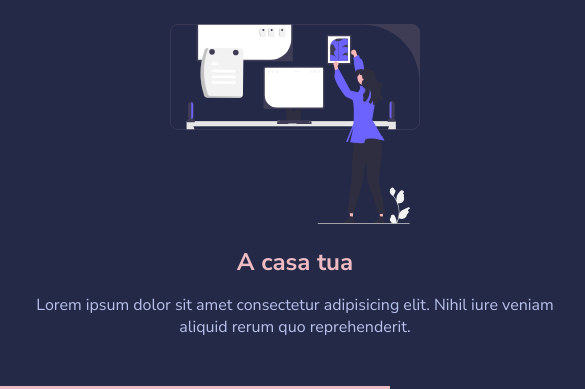
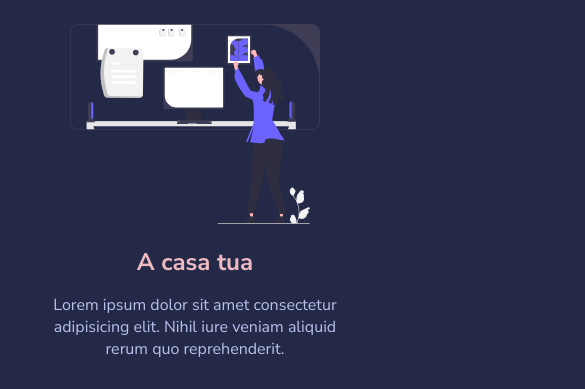
Before and after one commit to RodrigoFantechi/html-css-resp-wannabe, a plain HTML site: page index.html in a window 390 px wide. Shown: the part 209-598 px from the top of the page, 585 px wide, since content can reach past the window. Drawn offline with Linux system fonts and the light colour scheme.

Commit message:
add media responsive

```diff
--- a/css/style.css
+++ b/css/style.css
@@ -122,8 +122,31 @@ img {
 .why-us li {
     list-style: none;
     margin-bottom: 2.5rem;
+
 }
 
 /************************************************
     SOLUZIONE RESPONSIVE
  ************************************************/
+
+
+@media screen and (max-width: 768px) {
+    .container{
+        max-width: 100%;
+    }
+}
+@media screen and (max-width: 480px) {
+    .container{
+        max-width: 100%;
+    }
+    .row{
+
+        display: block;
+    }
+    .why-us .col-left, .why-us .col-right, .lessons .col, .steps .col{
+        width:100%
+    }
+    p.text, .why-us img{
+        margin-bottom: 2rem;
+    }
+}
--- a/index.html
+++ b/index.html
@@ -2,6 +2,7 @@
 <html>
     <head>
         <meta charset="utf-8" />
+        <meta name="viewport" content="width=device-width, initial-scale=1.0">
         <title>Boolean Academy</title>
         <!-- Fonts -->
         <link
```
